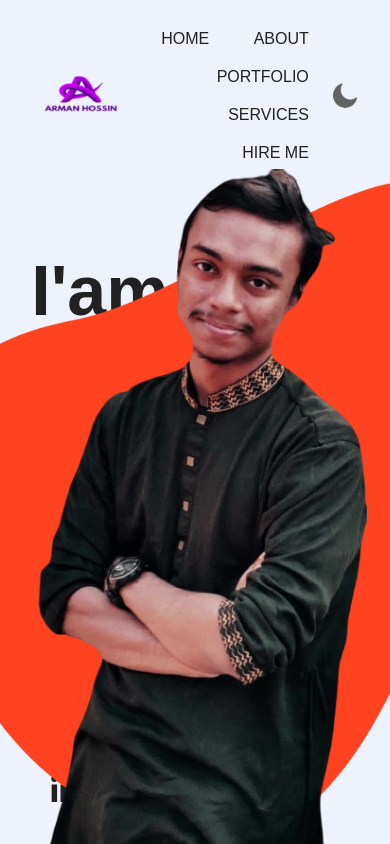
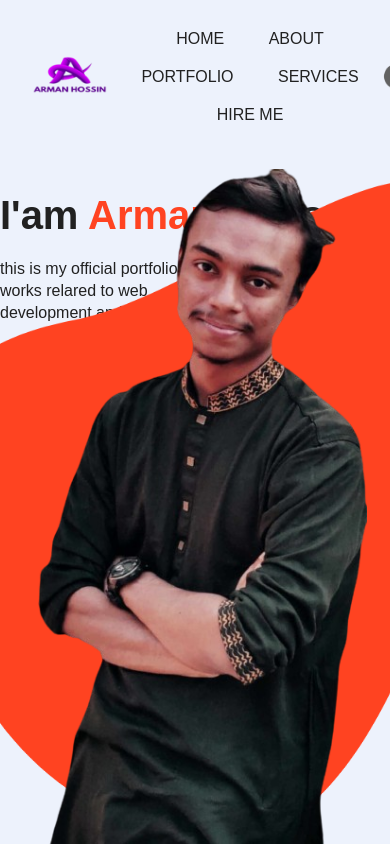
Before and after one commit to brainiac1010/Portfolio-website, a plain HTML site: page index.html in a window 390 px wide. Shown: the top 844 px of the page. Drawn offline with Linux system fonts and the light colour scheme.

Commit message:
responsive add from chat gpt , need more to improve

```diff
--- a/index.html
+++ b/index.html
@@ -34,9 +34,10 @@
             <img src="./portfolio_site_img/my.png" class="main-img">
         </div>
         <div class="social-links">
-            <a href=""><i class="fab fa-linkedin-in"></i></a>
-            <a href=""><i class="fab fa-github"></i></a>
-            <a href=""><i class="fab fa-discord"></i></a>
+            <a href="https://github.com/brainiac1010"><i class="fab fa-github"></i></a>
+            <a href="https://discord.gg/qgywH5QpJu"><i class="fab fa-discord"></i></a>
+            <a href="https://www.linkedin.com/in/arman-hossen-aaaa74269/"><i class="fab fa-linkedin-in"></i></a>
+
         </div>
 
     </div>
--- a/style.css
+++ b/style.css
@@ -139,3 +139,27 @@
 .social-links a:hover {
     color: #ff4321;
 }
+
+
+@media screen and (max-width: 768px) {
+    nav {
+        width: 100%;
+        padding: 20px;
+    }
+
+    nav ul {
+        text-align: center;
+    }
+
+    .info {
+        margin: 10% auto;
+    }
+
+    .info h1 {
+        font-size: 40px;
+    }
+
+    .social-links {
+        margin-top: 30px;
+    }
+}
```
